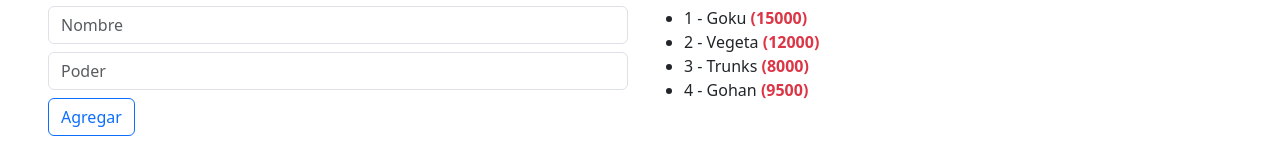
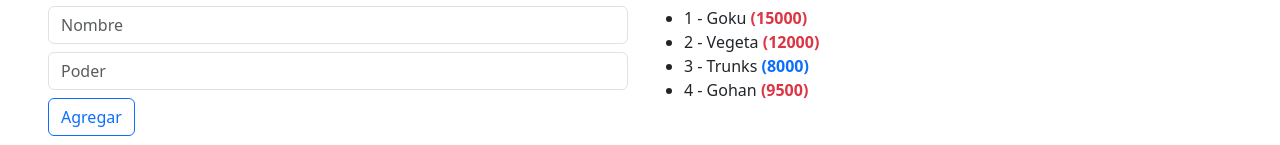
Before and after one commit to Edson337/Angular_Bases, an Angular app: page /dragonball in a window 1280 px wide. Shown: the part 169-314 px from the top of the page. Built offline with nearby package versions, Linux system fonts and the light colour scheme.

Commit message:
ngClass - Clases de CSS de forma condicional

```diff
--- a/src/app/pages/dragonball/dragonball-page.component.html
+++ b/src/app/pages/dragonball/dragonball-page.component.html
@@ -13,7 +13,10 @@
             @for (character of characters(); track character.id; let idx = $index) {
                 <li>
                     <span>{{ idx + 1 }} - {{ character.name }}</span>
-                    <strong class="text-danger"> ({{ character.power }})</strong>
+                    <strong [class.text-danger]="character.power > 9000" [class.text-primary]="character.power < 9000">
+                        <!-- [ngClass]="powerClasses()" -->
+                        ({{ character.power }})
+                    </strong>
                 </li>
             }
         </ul>
```
Also changed, not shown: src/app/pages/dragonball/dragonball-page.component.ts (+11 -2 lines).
